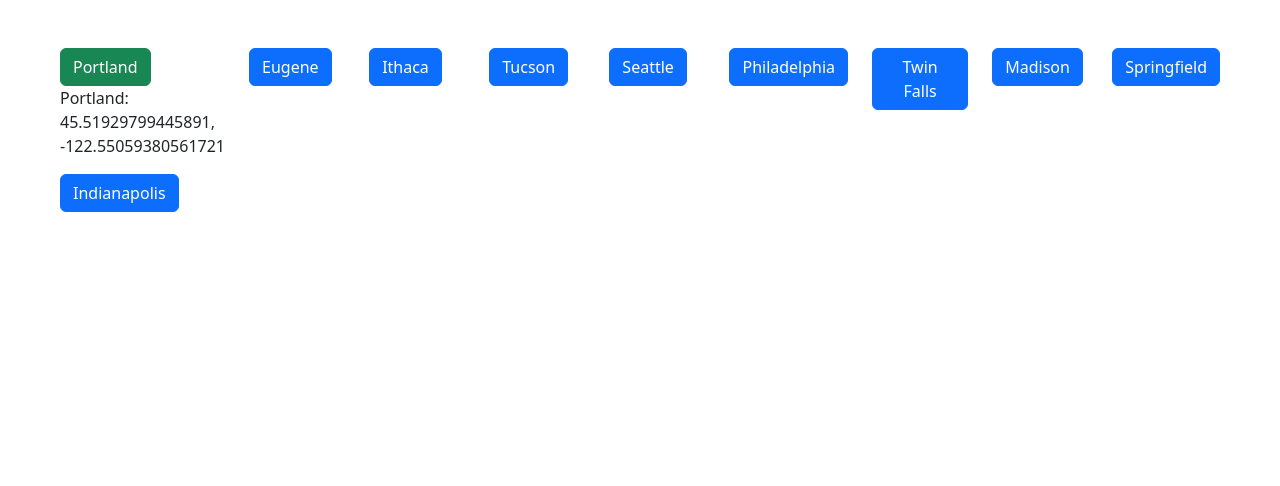
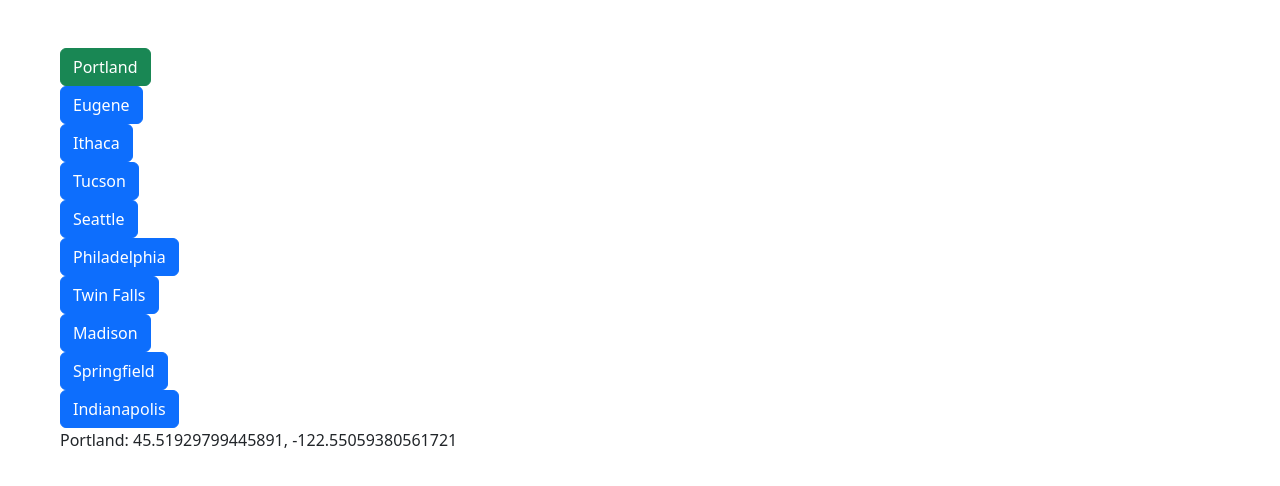
Before and after one commit to alkandrana/OCDLAExercises, a plain HTML site: page OCDLALocationExercise/locations.html in a window 1280 px wide. Both pictures are taken after a click on the button "Portland". Drawn offline with nearby package versions, Linux system fonts and the light colour scheme.

Commit message:
Component-based reconstruction.

```diff
--- /dev/null
+++ b/OCDLALocationExercise/components/App.js
@@ -0,0 +1,12 @@
+import {cities} from '../data/cities.js'
+import LocationDetails from "./LocationDetails.js";
+import {useState} from "../react/client.js";
+import Buttons from "./Buttons.js";
+export default function App(){
+    const container = document.createElement("div");
+    let [activeCityId, setActiveCityId] = useState(3);
+    let city = activeCityId ? cities[activeCityId - 1] : null;
+    container.appendChild(Buttons(cities, activeCityId, setActiveCityId));
+    container.appendChild(LocationDetails(city));
+    return container;
+}
--- /dev/null
+++ b/OCDLALocationExercise/components/Button.js
@@ -0,0 +1,24 @@
+export default function Button(city, active = false){
+    const cityContainer = document.createElement("div");
+    cityContainer.id = String(city.id);
+    cityContainer.classList.add("col")
+    // create button element
+    const btn = document.createElement("button");
+    btn.classList.add("btn", !active ? "btn-primary" : "btn-success");
+    // create button label
+    const btnName = document.createTextNode(city.name);
+    btn.appendChild(btnName);
+    cityContainer.appendChild(btn);
+    // append button to page
+    return cityContainer;
+}
+
+function updateBtnStatus(city){
+    for (let i = 0; i < btnHistory.length; i++) {
+        if (btnHistory[i].btn === city.name){
+            btnHistory[i].status = "active";
+        } else if (btnHistory[i].status === "active") {
+            btnHistory[i].status = "clicked";
+        }
+    }
+}
--- /dev/null
+++ b/OCDLALocationExercise/components/Buttons.js
@@ -0,0 +1,30 @@
+import Button from "./Button.js";
+export default function Buttons(cities, activeCityId, setActiveCityId) {
+    const buttonsDiv = document.createElement("div");
+    for (let i = 0; i < cities.length; i++) {
+        const city = cities[i];
+        let isActive = activeCityId == city.id;
+        // add location buttons to the page
+        const btn = Button(city, isActive);
+
+        // create click history
+        // btnHistory.push({btn: city.name, status: "unclicked"});
+
+        // define click behavior
+        btn.addEventListener("click", (e) => {
+
+            let target = e.currentTarget;
+            let id = target.id;
+            console.log(id);
+            setActiveCityId(id);
+            // display location details
+            // LocationDetails(city);
+            // update click history
+            // updateBtnStatus(city);
+            // update button appearance to match
+            // updateButtons();
+        });
+        buttonsDiv.append(btn);
+    }
+    return buttonsDiv;
+}
--- /dev/null
+++ b/OCDLALocationExercise/components/LocationDetails.js
@@ -0,0 +1,6 @@
+export default function LocationDetails(city) {
+    const container = document.createElement("p");
+    const content = document.createTextNode(city != null ? `${city.name}: ${city.lat}, ${city.lng}`: "");
+    container.appendChild(content);
+    return container;
+}
--- /dev/null
+++ b/OCDLALocationExercise/data/cities.js
@@ -0,0 +1,13 @@
+import {Location} from '../location.js';
+export const cities = [
+    new Location(1, "Portland", 45.51929799445891, -122.55059380561721),
+    new Location(2, "Eugene", 44.05273769018593, -123.091298552413),
+    new Location(3, "Ithaca", 42.44383576586961, -76.50146579178403),
+    new Location(4, "Tucson", 32.251468707088634, -110.98414308156265),
+    new Location(5, "Seattle", 47.602568811351524, -122.31537863297282),
+    new Location(6, "Philadelphia", 39.95028912004508, -75.13656943428923),
+    new Location(7, "Twin Falls", 42.5561565167427, -114.46769327545856),
+    new Location(8, "Madison", 43.07146266650549, -89.39817593929902),
+    new Location(9, "Springfield", 37.209458041230796, -93.28626956023608),
+    new Location(10, "Indianapolis", 39.77567027005204, -85.78272522886947)
+];
--- /dev/null
+++ b/OCDLALocationExercise/index.js
@@ -0,0 +1,6 @@
+
+import {render} from "./react/client.js";
+import App from './components/App.js';
+
+const page = document.querySelector("#main");
+render(page, App);
--- a/OCDLALocationExercise/locations.html
+++ b/OCDLALocationExercise/locations.html
@@ -11,6 +11,6 @@
     <div id="main" class="row mx-auto p-5">
 
     </div>
-    <script src="ui.js" type="module"></script>
+    <script src="index.js" type="module"></script>
 </body>
 </html>
--- /dev/null
+++ b/OCDLALocationExercise/react/client.js
@@ -0,0 +1,38 @@
+let renderCount = 0;
+let previousState = null;
+let state = [];
+let counter = 0;
+let renderFn;
+export function render(root, component) {
+    renderFn = function renderFn() {
+        previousState = JSON.stringify(state);
+        root.innerHTML = "";
+        root.appendChild(component());
+        if (hasStateChanged(previousState, state)){
+            // renderFn();
+        }
+        renderCount++;
+        counter = 0;
+    };
+    renderFn();
+}
+
+function hasStateChanged(state1, state2){
+    return true;
+}
+export function useState(defaultValue){
+    let count = counter;
+    if (renderCount === 0) {
+        state[count] = defaultValue;
+    }
+    let setterFn = function(val){
+        let prev = state[count];
+        if (hasStateChanged(prev, val)){
+            state[count] = val;
+            renderFn();
+        }
+    };
+
+    counter++;
+    return [state[count], setterFn];
+}
--- a/OCDLALocationExercise/ui.js
+++ b/OCDLALocationExercise/ui.js
@@ -1,42 +1,15 @@
 // Javascript DOM manipulation
-import {Location} from './location.js';
+
 // array of Locations corresponding to 10 major U.S. cities
-const cities = [
-    new Location(1, "Portland", 45.51929799445891, -122.55059380561721),
-    new Location(2, "Eugene", 44.05273769018593, -123.091298552413),
-    new Location(3, "Ithaca", 42.44383576586961, -76.50146579178403),
-    new Location(4, "Tucson", 32.251468707088634, -110.98414308156265),
-    new Location(5, "Seattle", 47.602568811351524, -122.31537863297282),
-    new Location(6, "Philadelphia", 39.95028912004508, -75.13656943428923),
-    new Location(7, "Twin Falls", 42.5561565167427, -114.46769327545856),
-    new Location(8, "Madison", 43.07146266650549, -89.39817593929902),
-    new Location(9, "Springfield", 37.209458041230796, -93.28626956023608),
-    new Location(10, "Indianapolis", 39.77567027005204, -85.78272522886947)
-];
+
 
 const btnHistory = [];
 
 // display location details on the page
-function showLocation(city) {
-    const container = document.createElement("p");
-    const content = document.createTextNode(`${city.name}: ${city.lat}, ${city.lng}`);
-    container.appendChild(content);
-    const cityContainer = document.getElementById(city.id);
-    if (!cityContainer.querySelector("p")) {    // add location details to page if not already present
-        cityContainer.appendChild(container);           // check for preexisting p element in city div and if none exists append p element to city div
-    }
-}
+
 
 // update click history
-function updateBtnStatus(city){
-    for (let i = 0; i < btnHistory.length; i++) {
-        if (btnHistory[i].btn === city.name){
-            btnHistory[i].status = "active";
-        } else if (btnHistory[i].status === "active") {
-            btnHistory[i].status = "clicked";
-        }
-    }
-}
+
 
 // update button appearance to match click history
 function updateButtons(){
@@ -60,39 +33,3 @@ function updateButtons(){
 }
 
 // create button element for given city, and add to the page
-function buildBtn(city){
-    const cityContainer = document.createElement("div");
-    cityContainer.id = String(city.id);
-    cityContainer.classList.add("col")
-    // create button element
-    const btn = document.createElement("button");
-    btn.classList.add("btn", "btn-primary");
-    // create button label
-    const btnName = document.createTextNode(city.name);
-    btn.appendChild(btnName);
-    cityContainer.appendChild(btn);
-    // append button to page
-    const page = document.querySelector("#main");
-    page.appendChild(cityContainer);
-    return btn;
-}
-
-for (let i = 0; i < cities.length; i++) {
-    const city = cities[i];
-
-    // add location buttons to the page
-    const btn = buildBtn(city);
-
-    // create click history
-    btnHistory.push({btn: city.name, status: "unclicked"});
-
-    // define click behavior
-    btn.addEventListener("click", () => {
-        // display location details
-        showLocation(city);
-        // update click history
-        updateBtnStatus(city);
-        // update button appearance to match
-        updateButtons();
-    });
-}
```
